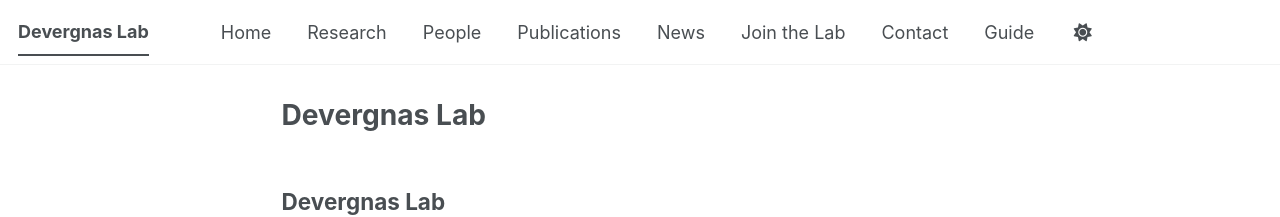
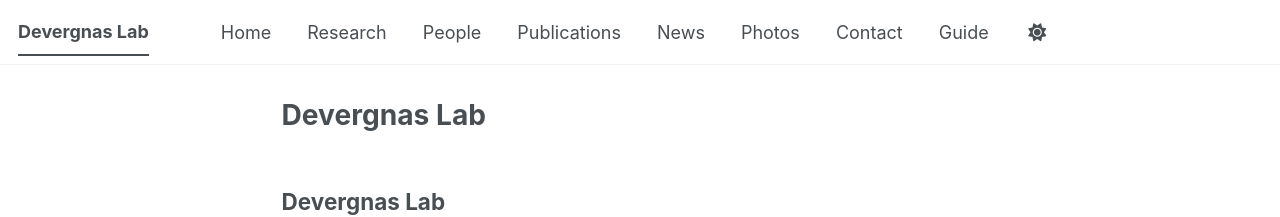
Before and after one commit to Devergnas-Lab/devergnas-lab.github.io, a Jekyll site: the page built from _pages/about.md, in a window 1280 px wide. Shown: the top 217 px of the page. Built offline with Jekyll 4.4.1, drawn with Linux system fonts in a browser that asks for light colours; a script bundle is joined from its source files by our own code; library files that are not in the unit come from our copies.

Commit message:
Update navigation.yml

```diff
--- a/_data/navigation.yml
+++ b/_data/navigation.yml
@@ -23,8 +23,8 @@ main:
   - title: "News"
     url: /news/
 
-  - title: "Join the Lab"
-    url: /join/
+  - title: "Photos"
+    url: /photos/
 
   - title: "Contact"
     url: /contact/
```
